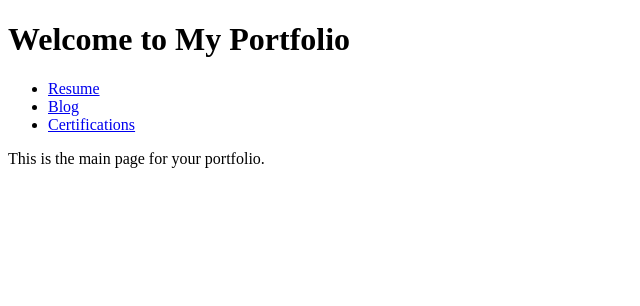
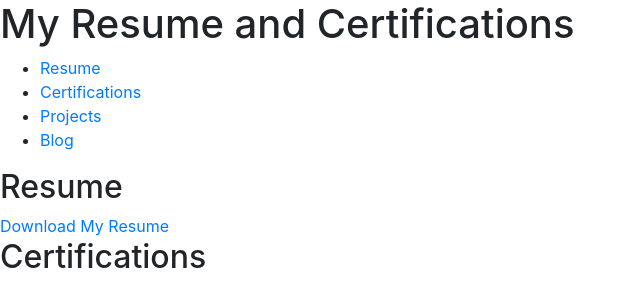
Before and after one commit to iam-parthiban/parthi-test.github.io, a plain HTML site: page index.html in a window 1280 px wide. Shown: the whole page, without its empty margins (0-640 px from the left). Drawn offline with nearby package versions, Linux system fonts and the light colour scheme.

Commit message:
Update index.html

```diff
--- a/index.html
+++ b/index.html
@@ -3,18 +3,29 @@
 <head>
     <meta charset="UTF-8">
     <meta name="viewport" content="width=device-width, initial-scale=1.0">
-    <title>Your Name - Portfolio</title>
-    <link rel="stylesheet" href="css/style.css"> <!-- Link to your CSS -->
+    <title>My Portfolio</title>
+    <link rel="stylesheet" href="https://stackpath.bootstrapcdn.com/bootstrap/4.3.1/css/bootstrap.min.css">
 </head>
 <body>
-    <h1>Welcome to My Portfolio</h1>
-    <nav>
-        <ul>
-            <li><a href="resume.pdf">Resume</a></li>
-            <li><a href="blog.html">Blog</a></li>
-            <li><a href="certifications.html">Certifications</a></li>
-        </ul>
-    </nav>
-    <p>This is the main page for your portfolio.</p>
+    <header>
+        <h1>My Resume and Certifications</h1>
+        <nav>
+            <ul>
+                <li><a href="#resume">Resume</a></li>
+                <li><a href="#certifications">Certifications</a></li>
+                <li><a href="#projects">Projects</a></li>
+                <li><a href="#blog">Blog</a></li>
+            </ul>
+        </nav>
+    </header>
+    <section id="resume">
+        <h2>Resume</h2>
+        <a href="resume.pdf" target="_blank">Download My Resume</a>
+    </section>
+    <section id="certifications">
+        <h2>Certifications</h2>
+        <!-- Add certification details like in the screenshot -->
+    </section>
+    <!-- Add projects and blog sections similarly -->
 </body>
 </html>
```
